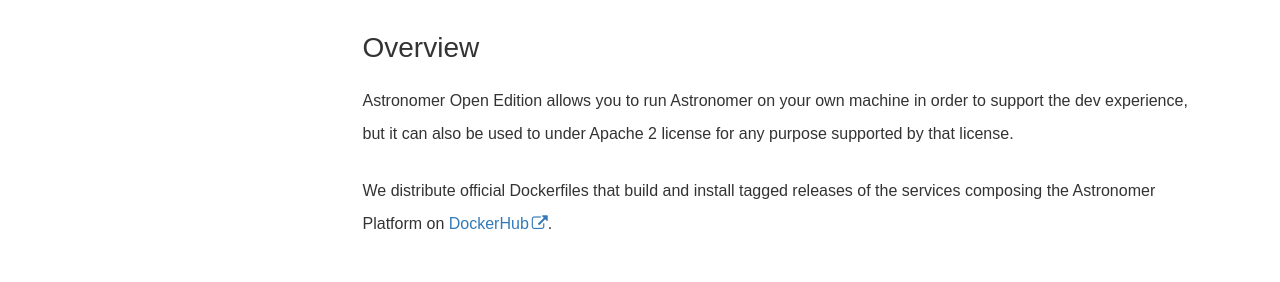
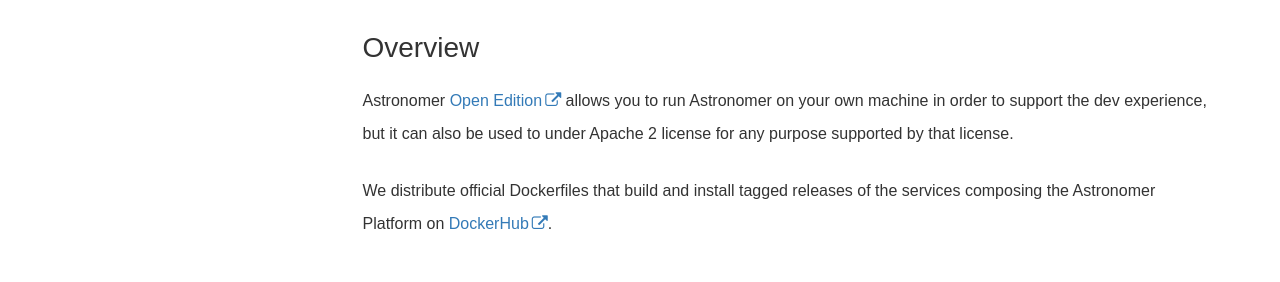
Before and after one commit to petedejoy/documentation, a Jekyll site: the page built from v2/editions/open/overview.md, in a window 1280 px wide. Shown: the part 330-612 px from the top of the page. Built offline with Jekyll 4.4.1, drawn with Linux system fonts in a browser that asks for light colours; nearby versions of some CDN libraries; some web fonts are replaced; comment, search, counter and statistics services are not loaded; part of the change alters nothing that is shown.

```diff
--- a/v2/editions/open/overview.md
+++ b/v2/editions/open/overview.md
@@ -6,7 +6,8 @@ sidebar: platform_sidebar
 
 ## Overview
 
-Astronomer Open Edition allows you to run Astronomer on your own
+Astronomer [Open Edition](http://open.astronomer.io/)
+allows you to run Astronomer on your own
 machine in order to support the dev experience, but it can also be
 used to under Apache 2 license for any purpose supported by that
 license.
```
